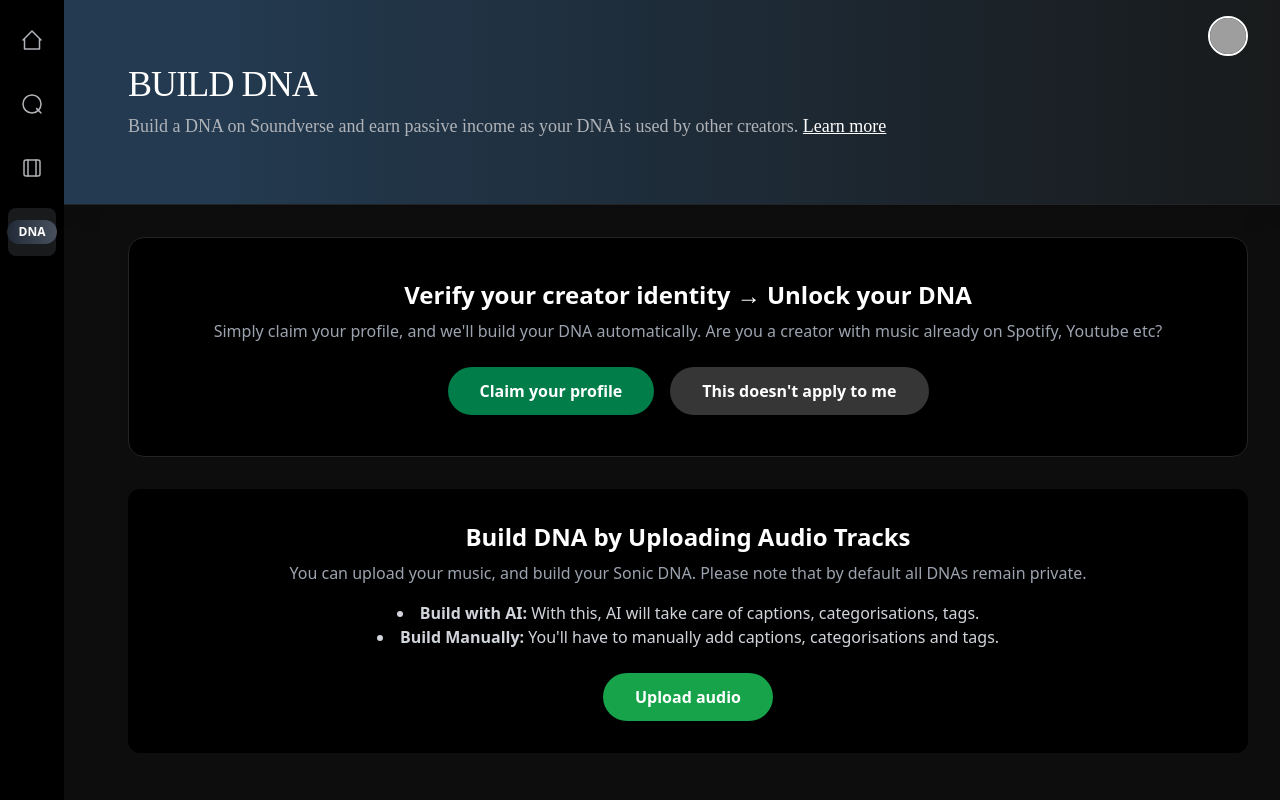
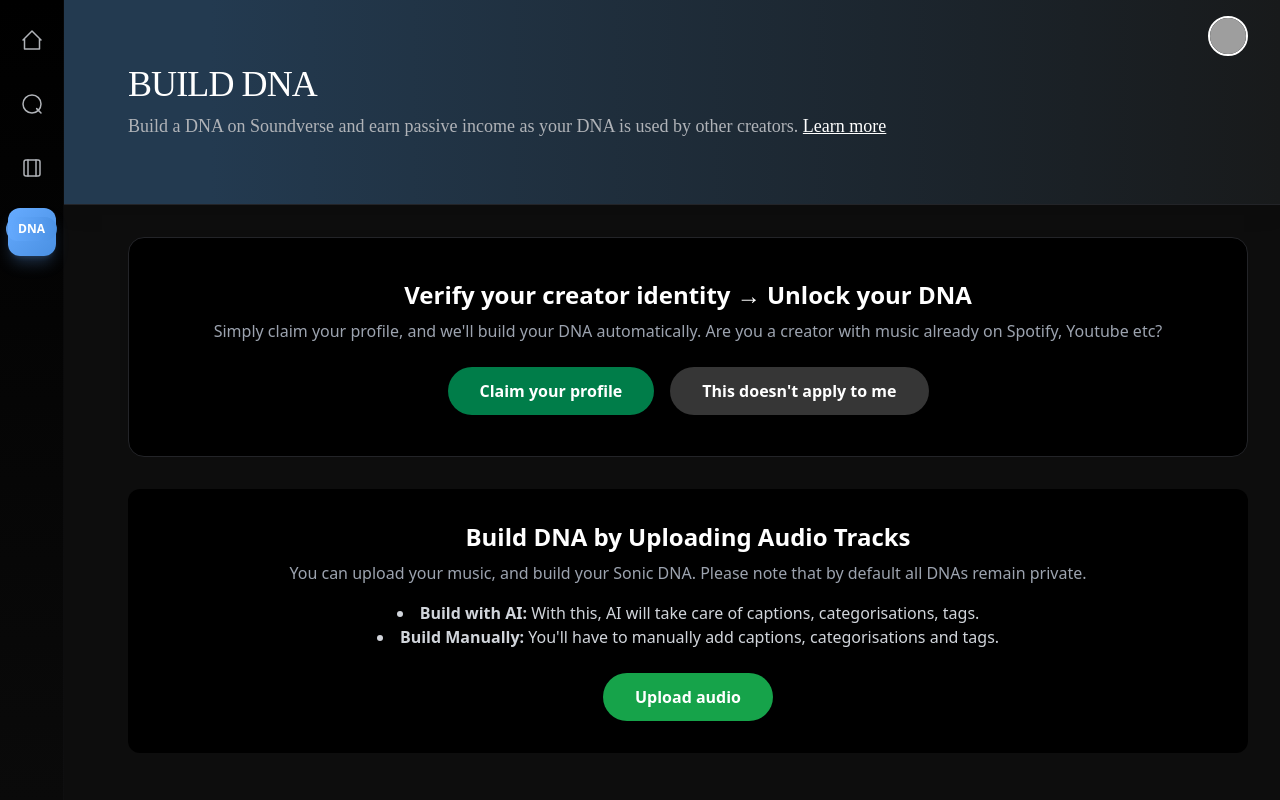
Before and after one commit to Mohi1038/Soundverse-DNA, a Next.js app in the folder frontend/: page / in a window 1280 px wide. Built offline with nearby package versions, Linux system fonts and the light colour scheme; grey boxes are pictures that could not be loaded.

Commit message:
Add beautiful hover effects and tooltips to sidebar and profile menu

```diff
--- a/frontend/components/ProfileMenu.tsx
+++ b/frontend/components/ProfileMenu.tsx
@@ -1,9 +1,114 @@
-export default function ProfileMenu() {
+import { useState } from 'react';
+
+interface ProfileMenuProps {
+  isOpen: boolean;
+  onClose: () => void;
+}
+
+export default function ProfileMenu({ isOpen, onClose }: ProfileMenuProps) {
+  const [hoveredItem, setHoveredItem] = useState<string | null>(null);
+
+  const menuItems = [
+    {
+      id: 'profile',
+      label: 'Profile',
+      icon: (
+        <svg className="w-4 h-4" fill="none" stroke="currentColor" viewBox="0 0 24 24">
+          <path strokeLinecap="round" strokeLinejoin="round" strokeWidth={2} d="M16 7a4 4 0 11-8 0 4 4 0 018 0zM12 14a7 7 0 00-7 7h14a7 7 0 00-7-7z" />
+        </svg>
+      ),
+      onClick: () => {
+        console.log('Profile clicked');
+        onClose();
+      }
+    },
+    {
+      id: 'settings',
+      label: 'Settings',
+      icon: (
+        <svg className="w-4 h-4" fill="none" stroke="currentColor" viewBox="0 0 24 24">
+          <path strokeLinecap="round" strokeLinejoin="round" strokeWidth={2} d="M10.325 4.317c.426-1.756 2.924-1.756 3.35 0a1.724 1.724 0 002.573 1.066c1.543-.94 3.31.826 2.37 2.37a1.724 1.724 0 001.065 2.572c1.756.426 1.756 2.924 0 3.35a1.724 1.724 0 00-1.066 2.573c.94 1.543-.826 3.31-2.37 2.37a1.724 1.724 0 00-2.572 1.065c-.426 1.756-2.924 1.756-3.35 0a1.724 1.724 0 00-2.573-1.066c-1.543.94-3.31-.826-2.37-2.37a1.724 1.724 0 00-1.065-2.572c-1.756-.426-1.756-2.924 0-3.35a1.724 1.724 0 001.066-2.573c-.94-1.543.826-3.31 2.37-2.37.996.608 2.296.07 2.572-1.065z" />
+          <path strokeLinecap="round" strokeLinejoin="round" strokeWidth={2} d="M15 12a3 3 0 11-6 0 3 3 0 016 0z" />
+        </svg>
+      ),
+      onClick: () => {
+        console.log('Settings clicked');
+        onClose();
+      }
+    },
+    {
+      id: 'logout',
+      label: 'Logout',
+      icon: (
+        <svg className="w-4 h-4" fill="none" stroke="currentColor" viewBox="0 0 24 24">
+          <path strokeLinecap="round" strokeLinejoin="round" strokeWidth={2} d="M17 16l4-4m0 0l-4-4m4 4H7m6 4v1a3 3 0 01-3 3H6a3 3 0 01-3-3V7a3 3 0 013-3h4a3 3 0 013 3v1" />
+        </svg>
+      ),
+      onClick: () => {
+        console.log('Logout clicked');
+        onClose();
+      }
+    }
+  ];
+
+  if (!isOpen) return null;
+
   return (
-    <div className="absolute right-0 mt-2 w-40 bg-[#232428] rounded shadow-lg py-2 z-20">
-      <a href="#" className="block px-4 py-2 text-sm text-white hover:bg-[#18191B]">Profile</a>
-      <a href="#" className="block px-4 py-2 text-sm text-white hover:bg-[#18191B]">Settings</a>
-      <a href="#" className="block px-4 py-2 text-sm text-white hover:bg-[#18191B]">Logout</a>
-    </div>
+    <>
+      {/* Backdrop */}
+      <div
+        className="fixed inset-0 z-40"
+        onClick={onClose}
+      />
+
+      {/* Menu */}
+      <div className="absolute right-0 mt-2 w-48 z-50">
+        <div className="bg-[#1B1B1B] rounded-xl shadow-2xl border border-[#232428] backdrop-blur-sm overflow-hidden">
+          {/* Menu Header */}
+          <div className="px-4 py-3 border-b border-[#232428]/30">
+            <div className="flex items-center space-x-3">
+              <div className="w-8 h-8 bg-gradient-to-br from-[#66ABFF] to-[#4A90E2] rounded-full flex items-center justify-center">
+                <svg className="w-4 h-4 text-white" fill="none" stroke="currentColor" viewBox="0 0 24 24">
+                  <path strokeLinecap="round" strokeLinejoin="round" strokeWidth={2} d="M16 7a4 4 0 11-8 0 4 4 0 018 0zM12 14a7 7 0 00-7 7h14a7 7 0 00-7-7z" />
+                </svg>
+              </div>
+              <div>
+                <p className="text-sm font-medium text-white">User Account</p>
+                <p className="text-xs text-[#B0B3B8]">user@example.com</p>
+              </div>
+            </div>
+          </div>
+
+          {/* Menu Items */}
+          <div className="py-2">
+            {menuItems.map((item) => (
+              <button
+                key={item.id}
+                className={`w-full flex items-center space-x-3 px-4 py-3 text-sm transition-all duration-200 ease-out transform hover:scale-[1.02] ${
+                  hoveredItem === item.id
+                    ? 'bg-gradient-to-r from-[#232428] to-[#2A2D31] text-white'
+                    : 'text-[#B0B3B8] hover:bg-gradient-to-r hover:from-[#232428] hover:to-[#2A2D31] hover:text-white'
+                }`}
+                onClick={item.onClick}
+                onMouseEnter={() => setHoveredItem(item.id)}
+                onMouseLeave={() => setHoveredItem(null)}
+              >
+                <div className={`transition-all duration-200 ${
+                  hoveredItem === item.id ? 'text-[#66ABFF] scale-110' : 'text-[#B0B3B8]'
+                }`}>
+                  {item.icon}
+                </div>
+                <span className="font-medium">{item.label}</span>
+
+                {/* Hover indicator */}
+                {hoveredItem === item.id && (
+                  <div className="ml-auto w-1 h-1 bg-[#66ABFF] rounded-full animate-pulse" />
+                )}
+              </button>
+            ))}
+          </div>
+        </div>
+      </div>
+    </>
   );
 }
--- a/frontend/components/Sidebar.tsx
+++ b/frontend/components/Sidebar.tsx
@@ -8,41 +8,78 @@ interface SidebarIconProps {
   onClick?: () => void;
 }
 
-const SidebarIcon = ({ icon, label, active, onClick }: SidebarIconProps) => (
+const SidebarIcon = ({ icon, label, active, onClick }: SidebarIconProps) => {
+  const [showTooltip, setShowTooltip] = useState(false);
+
+  return (
+    <div className="relative group">
       <button
-    className={`flex flex-col items-center justify-center w-12 h-12 rounded-lg transition-colors duration-200 ${active ? 'bg-[#181A1B] text-[#66ABFF]' : 'text-[#B0B3B8] hover:bg-[#181A1B]'}`}
+        className={`flex flex-col items-center justify-center w-12 h-12 rounded-xl transition-all duration-300 ease-out transform hover:scale-110 hover:shadow-lg ${
+          active
+            ? 'bg-gradient-to-br from-[#66ABFF] to-[#4A90E2] text-white shadow-lg shadow-[#66ABFF]/25'
+            : 'text-[#B0B3B8] hover:bg-gradient-to-br hover:from-[#232428] hover:to-[#2A2D31] hover:text-white'
+        }`}
         aria-label={label}
         onClick={onClick}
+        onMouseEnter={() => setShowTooltip(true)}
+        onMouseLeave={() => setShowTooltip(false)}
       >
+        <div className="transition-transform duration-300 group-hover:scale-110">
           {icon}
+        </div>
         <span className="sr-only">{label}</span>
       </button>
+
+      {/* Beautiful Tooltip */}
+      {showTooltip && (
+        <div className="absolute left-16 top-1/2 transform -translate-y-1/2 z-50">
+          <div className="relative">
+            {/* Tooltip Arrow */}
+            <div className="absolute left-0 top-1/2 transform -translate-y-1/2 -translate-x-1 w-0 h-0 border-l-0 border-r-8 border-t-4 border-b-4 border-transparent border-r-[#1B1B1B]"></div>
+
+            {/* Tooltip Content */}
+            <div className="bg-[#1B1B1B] text-white px-3 py-2 rounded-lg shadow-xl border border-[#232428] backdrop-blur-sm">
+              <span className="text-sm font-medium whitespace-nowrap">{label}</span>
+            </div>
+          </div>
+        </div>
+      )}
+    </div>
   );
+};
 
 const icons = [
   {
     icon: (
-      <svg xmlns="http://www.w3.org/2000/svg" fill="none" viewBox="0 0 24 24" strokeWidth={1.5} stroke="currentColor" className="w-6 h-6"><path strokeLinecap="round" strokeLinejoin="round" d="M3 12l9-9 9 9M4.5 10.5V21h15V10.5" /></svg>
+      <svg xmlns="http://www.w3.org/2000/svg" fill="none" viewBox="0 0 24 24" strokeWidth={1.5} stroke="currentColor" className="w-6 h-6">
+        <path strokeLinecap="round" strokeLinejoin="round" d="M3 12l9-9 9 9M4.5 10.5V21h15V10.5" />
+      </svg>
     ),
     label: 'Home',
   },
   {
     icon: (
-      <svg xmlns="http://www.w3.org/2000/svg" fill="none" viewBox="0 0 24 24" strokeWidth={1.5} stroke="currentColor" className="w-6 h-6"><circle cx="12" cy="12" r="9" /><path strokeLinecap="round" strokeLinejoin="round" d="M21 21l-4.35-4.35" /></svg>
+      <svg xmlns="http://www.w3.org/2000/svg" fill="none" viewBox="0 0 24 24" strokeWidth={1.5} stroke="currentColor" className="w-6 h-6">
+        <circle cx="12" cy="12" r="9" />
+        <path strokeLinecap="round" strokeLinejoin="round" d="M21 21l-4.35-4.35" />
+      </svg>
     ),
     label: 'Explore',
   },
   {
     icon: (
-      <svg xmlns="http://www.w3.org/2000/svg" fill="none" viewBox="0 0 24 24" strokeWidth={1.5} stroke="currentColor" className="w-6 h-6"><rect x="4" y="4" width="16" height="16" rx="2" /><path strokeLinecap="round" strokeLinejoin="round" d="M8 4v16M16 4v16" /></svg>
+      <svg xmlns="http://www.w3.org/2000/svg" fill="none" viewBox="0 0 24 24" strokeWidth={1.5} stroke="currentColor" className="w-6 h-6">
+        <rect x="4" y="4" width="16" height="16" rx="2" />
+        <path strokeLinecap="round" strokeLinejoin="round" d="M8 4v16M16 4v16" />
+      </svg>
     ),
     label: 'Library',
   },
   {
     icon: (
       <span className="relative inline-block text-white text-xs font-bold rounded-full px-3 py-1 overflow-hidden">
-        <span className="absolute inset-0 bg-gradient-to-r from-gray-800 via-gray-600 to-gray-800 animate-shimmer opacity-90" style={{backgroundSize:'200% 100%'}} />
-        <span className="relative z-10 text-white drop-shadow-[0_0_12px_rgba(75,85,99,0.9)]">DNA</span>
+        <span className="absolute inset-0 bg-gradient-to-r from-[#66ABFF] via-[#4A90E2] to-[#66ABFF] animate-shimmer opacity-90" style={{backgroundSize:'200% 100%'}} />
+        <span className="relative z-10 text-white drop-shadow-[0_0_12px_rgba(102,171,255,0.9)]">DNA</span>
       </span>
     ),
     label: 'DNA',
@@ -59,7 +96,7 @@ export default function Sidebar() {
     <>
       {/* Mobile Menu Button */}
       <button
-        className="md:hidden fixed top-4 left-4 z-50 w-10 h-10 bg-[#000000] rounded-lg flex items-center justify-center border border-[#232428]"
+        className="md:hidden fixed top-4 left-4 z-50 w-10 h-10 bg-[#000000] rounded-lg flex items-center justify-center border border-[#232428] hover:bg-[#232428] transition-colors duration-200"
         onClick={() => setMobileMenuOpen(!mobileMenuOpen)}
         aria-label="Toggle menu"
       >
@@ -70,7 +107,7 @@ export default function Sidebar() {
 
       {/* Desktop Sidebar */}
       <aside
-        className="hidden md:flex fixed left-0 top-0 h-screen w-16 z-50 bg-[#000000] flex-col items-center py-4 space-y-4"
+        className="hidden md:flex fixed left-0 top-0 h-screen w-16 z-50 bg-gradient-to-b from-[#000000] to-[#0A0A0A] flex-col items-center py-4 space-y-4 border-r border-[#232428]/20"
         aria-label="Sidebar"
       >
         {icons.map((item, idx) => (
@@ -86,12 +123,12 @@ export default function Sidebar() {
 
       {/* Mobile Menu Overlay */}
       {mobileMenuOpen && (
-        <div className="md:hidden fixed inset-0 z-40 bg-black bg-opacity-50" onClick={() => setMobileMenuOpen(false)} />
+        <div className="md:hidden fixed inset-0 z-40 bg-black bg-opacity-50 backdrop-blur-sm" onClick={() => setMobileMenuOpen(false)} />
       )}
 
       {/* Mobile Menu */}
       <aside
-        className={`md:hidden fixed left-0 top-0 h-screen w-64 z-50 bg-[#000000] transform transition-transform duration-300 ease-in-out ${
+        className={`md:hidden fixed left-0 top-0 h-screen w-64 z-50 bg-gradient-to-b from-[#000000] to-[#0A0A0A] transform transition-transform duration-300 ease-in-out border-r border-[#232428]/20 ${
           mobileMenuOpen ? 'translate-x-0' : '-translate-x-full'
         }`}
         aria-label="Mobile Sidebar"
@@ -100,15 +137,19 @@ export default function Sidebar() {
           {icons.map((item, idx) => (
             <button
               key={item.label}
-              className={`flex items-center gap-4 w-full px-6 py-3 rounded-lg transition-colors duration-200 ${
-                item.active ? 'bg-[#181A1B] text-[#66ABFF]' : 'text-[#B0B3B8] hover:bg-[#181A1B]'
+              className={`flex items-center gap-4 w-full px-6 py-3 rounded-xl transition-all duration-300 ease-out transform hover:scale-105 hover:shadow-lg ${
+                item.active
+                  ? 'bg-gradient-to-r from-[#66ABFF] to-[#4A90E2] text-white shadow-lg shadow-[#66ABFF]/25'
+                  : 'text-[#B0B3B8] hover:bg-gradient-to-r hover:from-[#232428] hover:to-[#2A2D31] hover:text-white'
               }`}
               onClick={() => {
                 if (item.isDNA) router.push('/');
                 setMobileMenuOpen(false);
               }}
             >
+              <div className="transition-transform duration-300 hover:scale-110">
                 {item.icon}
+              </div>
               <span className="text-lg font-medium">{item.label}</span>
             </button>
           ))}
--- a/frontend/styles/globals.css
+++ b/frontend/styles/globals.css
@@ -2,9 +2,9 @@
 @tailwind components;
 @tailwind utilities;
 
-body {
-  background: #18191B;
-  color: #fff;
+@layer utilities {
+  .animate-shimmer {
+    animation: shimmer 2s linear infinite;
   }
 
   @keyframes shimmer {
@@ -16,6 +16,46 @@ body {
     }
   }
 
-.animate-shimmer {
-  animation: shimmer 2s ease-in-out infinite;
+  .animate-pulse {
+    animation: pulse 2s cubic-bezier(0.4, 0, 0.6, 1) infinite;
   }
+
+  @keyframes pulse {
+    0%, 100% {
+      opacity: 1;
+    }
+    50% {
+      opacity: .5;
+    }
+  }
+}
+
+/* Custom scrollbar */
+::-webkit-scrollbar {
+  width: 6px;
+}
+
+::-webkit-scrollbar-track {
+  background: #1B1B1B;
+}
+
+::-webkit-scrollbar-thumb {
+  background: #232428;
+  border-radius: 3px;
+}
+
+::-webkit-scrollbar-thumb:hover {
+  background: #2A2D31;
+}
+
+/* Smooth transitions for all elements */
+* {
+  transition-property: color, background-color, border-color, text-decoration-color, fill, stroke, opacity, box-shadow, transform, filter, backdrop-filter;
+  transition-timing-function: cubic-bezier(0.4, 0, 0.2, 1);
+  transition-duration: 150ms;
+}
+
+body {
+  background: #18191B;
+  color: #fff;
+}
```
Also changed, not shown: frontend/components/Topbar.tsx (+33 -5 lines). Lines whose indentation alone changed are shown as unchanged.
